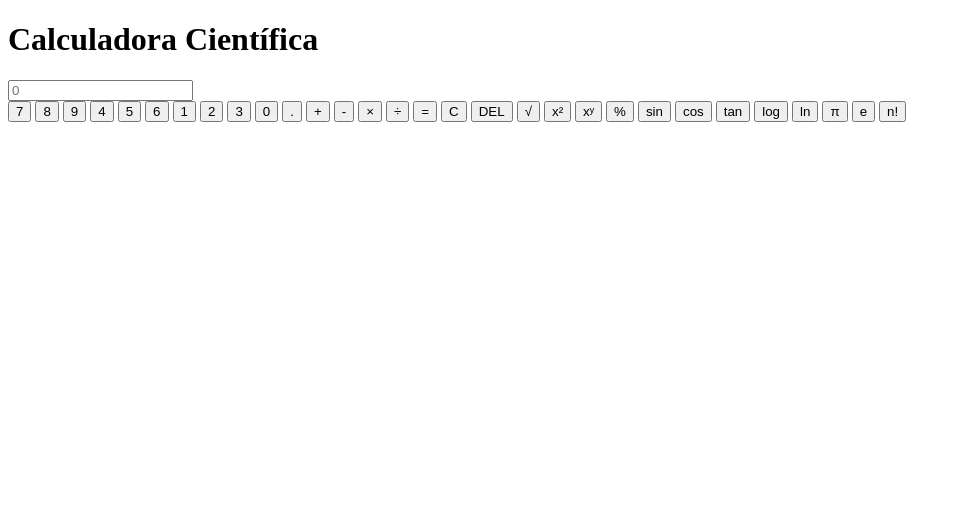
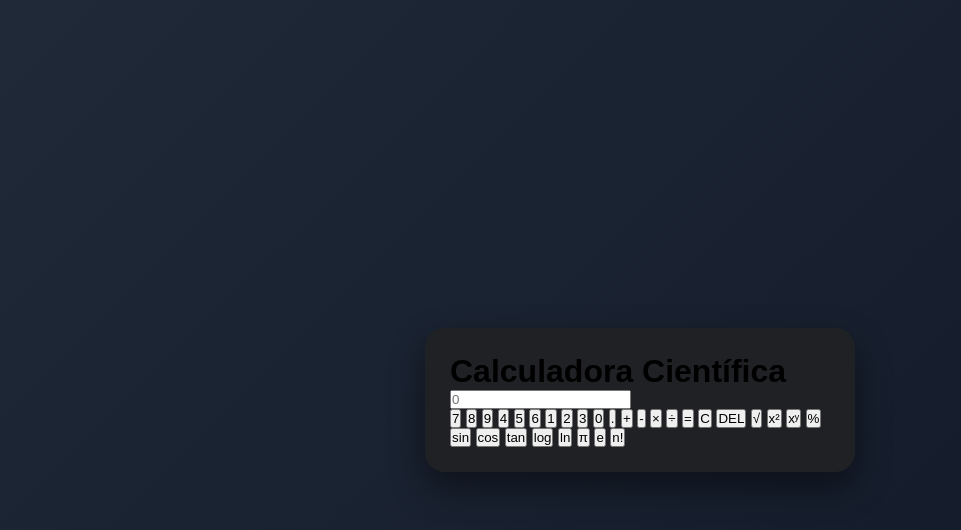
Before and after one commit to Thonykkjj/Calculadora, a plain HTML site: page index.html in a window 1280 px wide. Shown: the whole page, without its empty margins (0-961 px from the left). Drawn offline with Linux system fonts and the light colour scheme.

Commit message:
💄 style: criar tema escuro da aplicação

```diff
--- a/style.css
+++ b/style.css
@@ -1 +1,24 @@
 /* Estilos serão implementados nos próximos commits */
+*{
+    margin:0;
+    padding:0;
+    box-sizing:border-box;
+}
+
+body{
+    font-family:Arial, Helvetica, sans-serif;
+    background:linear-gradient(135deg,#1f2937,#111827);
+    min-height:100vh;
+    display:flex;
+    justify-content:center;
+    align-items:center;
+    padding:20px;
+}
+
+.calculadora{
+    background:#202124;
+    width:430px;
+    padding:25px;
+    border-radius:20px;
+    box-shadow:0 15px 35px rgba(0,0,0,.45);
+}
```
